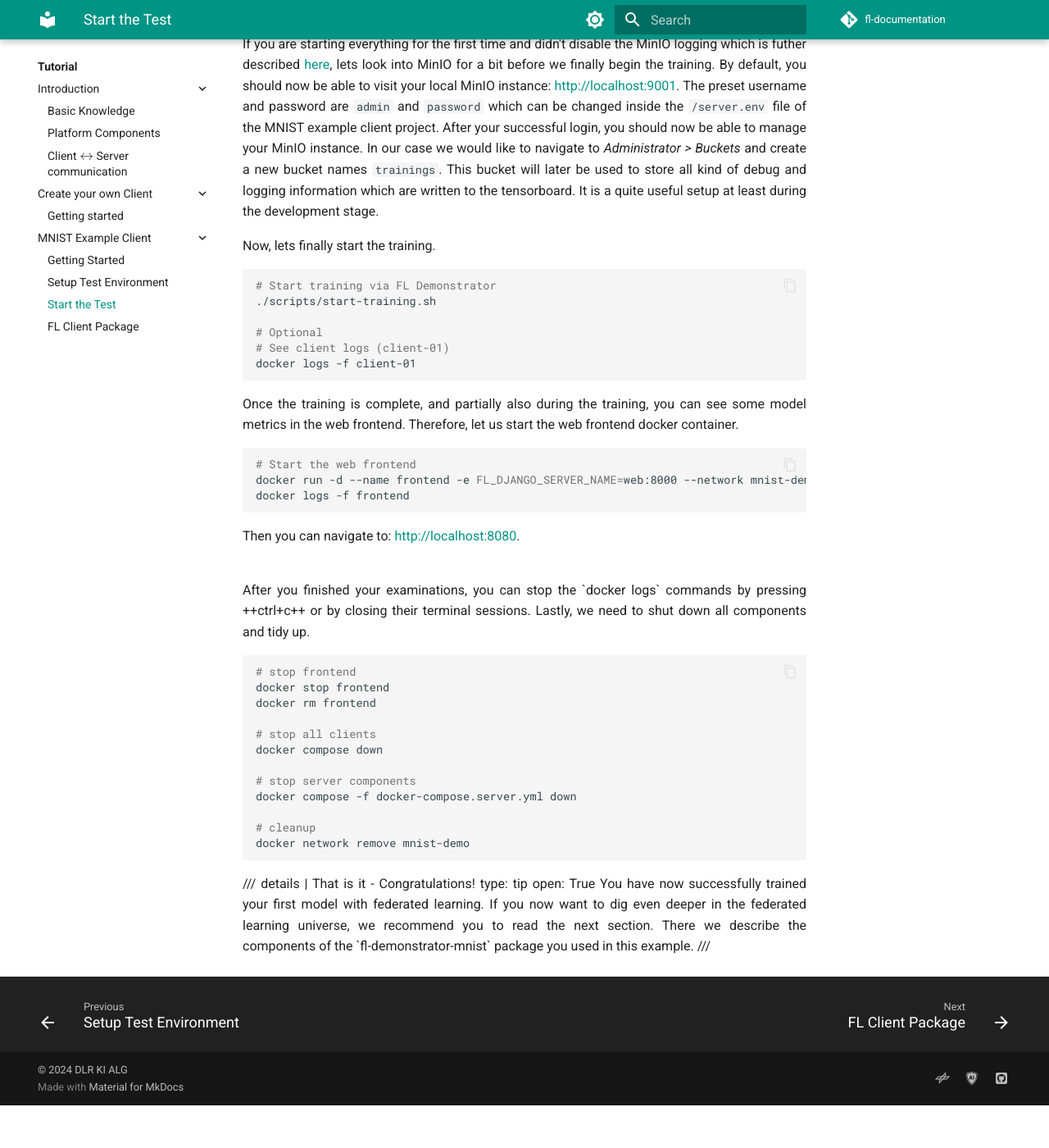
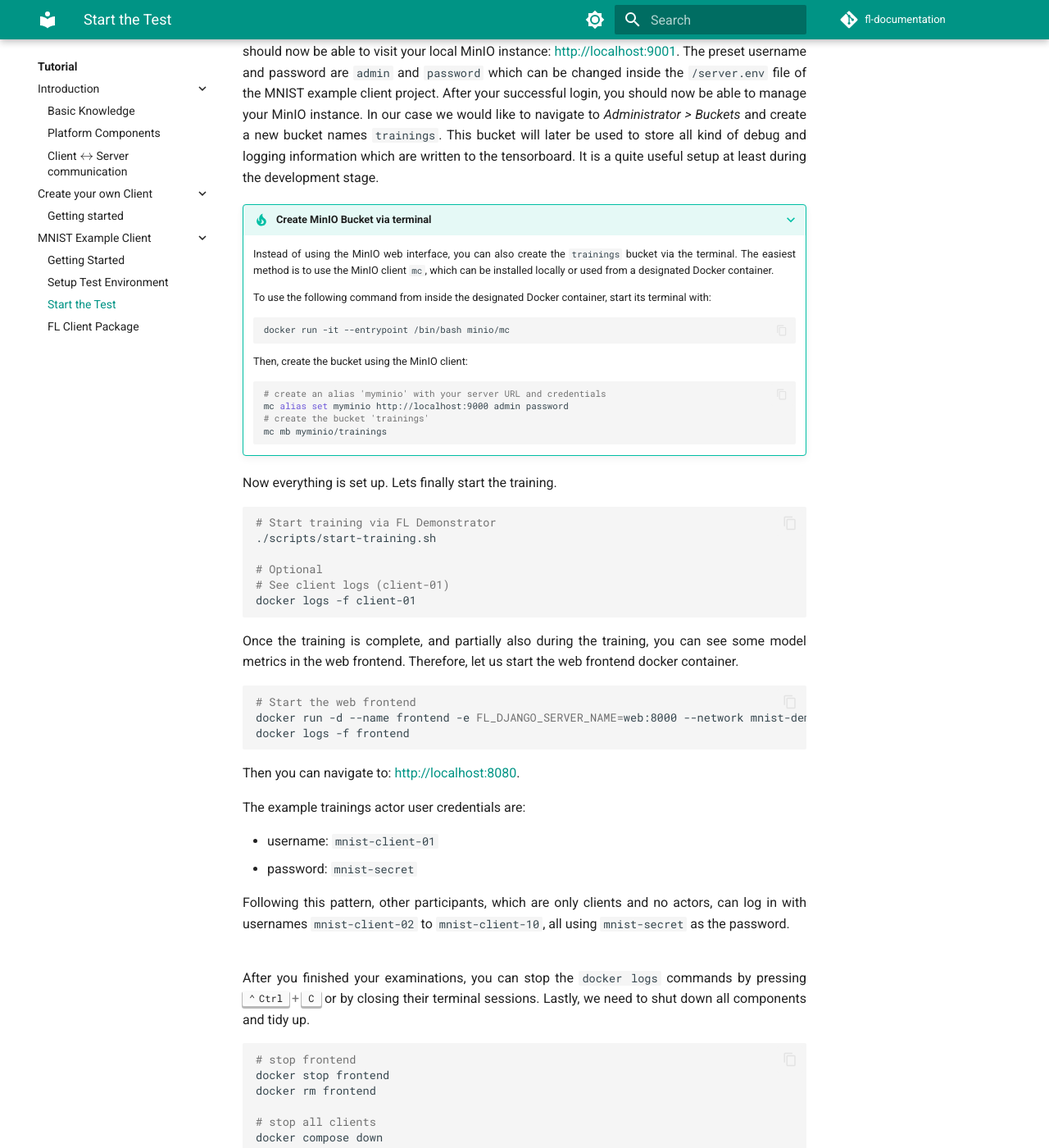
Before and after one commit to DLR-KI/fl-documentation, an MkDocs documentation site: the page built from docs/tutorial/fl-mnist-client/start.md, in a window 1280 px wide and 1400 px high, scrolled down 1180 px. Shown: the whole window at 82% size. Built offline with MkDocs 1.6.1 and Material for MkDocs 9.7.7, drawn with Linux system fonts in a browser that asks for light colours; comment, search, counter and statistics services are not loaded; before the commit the page ends 2528 px from its top, so only the background shows below that; some of the changed text lies outside the part shown.

Commit message:
include latest feedback to enhance the tutorial
- add instructions on how to add minio bucket "trainings" via terminal
- add information about frontend login example user credentials
- fix broken info box at the page end

````diff
--- a/docs/tutorial/fl-mnist-client/start.md
+++ b/docs/tutorial/fl-mnist-client/start.md
@@ -57,8 +57,6 @@ docker logs -f celery
 docker compose --env-file ./responses/participants.env up -d --build
 ```
 
-Now that everything is set up.
-
 If you are starting everything for the first time and didn't disable the MinIO logging which is futher described
 [here](./fl-mnist-client.md#logging),
 lets look into MinIO for a bit before we finally begin the training.
@@ -69,7 +67,32 @@ In our case we would like to navigate to _Administrator > Buckets_ and create a
 This bucket will later be used to store all kind of debug and logging information which are written to the tensorboard.
 It is a quite useful setup at least during the development stage.
 
-Now, lets finally start the training.
+/// details | Create MinIO Bucket via terminal
+    type: tip
+    open: True
+
+Instead of using the MinIO web interface, you can also create the `trainings` bucket via the terminal.
+The easiest method is to use the MinIO client `mc`, which can be installed locally or used from a designated Docker container.
+
+To use the following command from inside the designated Docker container, start its terminal with:
+
+```bash
+docker run -it --entrypoint /bin/bash minio/mc
+```
+
+Then, create the bucket using the MinIO client:
+
+```bash
+# create an alias 'myminio' with your server URL and credentials
+mc alias set myminio http://localhost:9000 admin password
+# create the bucket 'trainings'
+mc mb myminio/trainings
+```
+
+///
+
+Now everything is set up.
+Lets finally start the training.
 
 ```bash
 # Start training via FL Demonstrator
@@ -92,8 +115,15 @@ docker logs -f frontend
 
 Then you can navigate to: <http://localhost:8080>.
 
+The example trainings actor user credentials are:
+
+- username: `mnist-client-01`
+- password: `mnist-secret`
+
+Following this pattern, other participants, which are only clients and no actors, can log in with usernames `mnist-client-02` to `mnist-client-10`, all using `mnist-secret` as the password.
+
 <!-- invisible header - only for linking purposes -->
-<h2 id="clean-up"></h4>
+<h2 id="clean-up"></h2>
 
 After you finished your examinations, you can stop the `docker logs` commands by pressing ++ctrl+c++ or by closing their
 terminal sessions.
````
